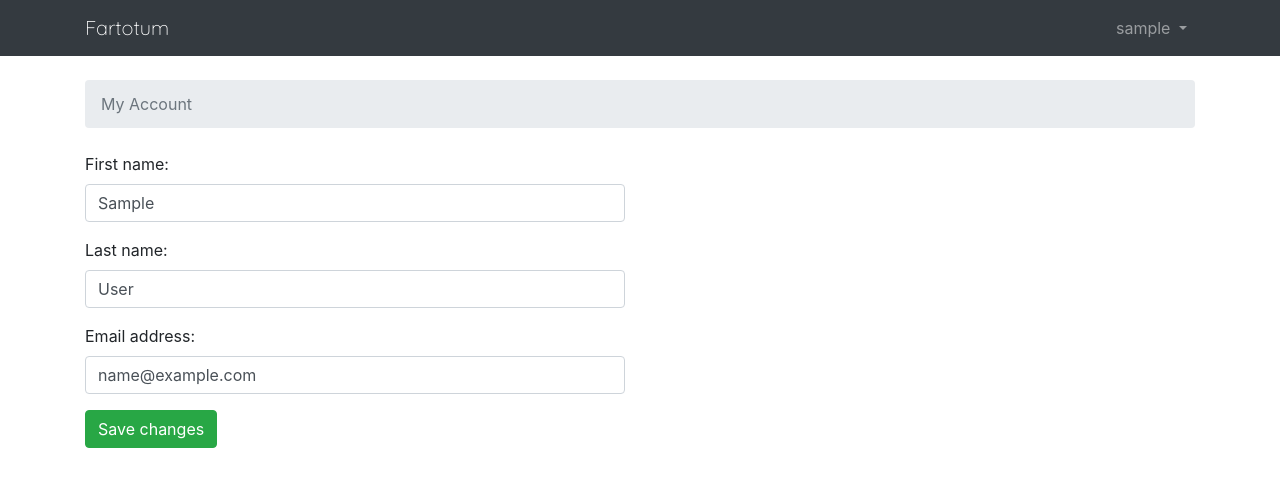
After one commit to edizbak/tuto_django, a Django app: page /settings/account in a window 1280 px wide. The commit adds this page. Shown: the top 487 px of the page. Run offline with Django 3.2, Linux system fonts and the light colour scheme; the visitor is signed in with stand-in values (Sample User, id 1); some libraries are stand-ins or nearby versions.

Commit message:
ajout vue 'my_account'

```diff
--- a/accounts/views.py
+++ b/accounts/views.py
@@ -1,6 +1,11 @@
 from django.contrib.auth import login
+from django.contrib.auth.decorators import login_required
 from django.contrib.auth.forms import UserCreationForm
+from django.contrib.auth.models import User
+from django.utils.decorators import method_decorator
 from django.shortcuts import render, redirect
+from django.urls import reverse_lazy
+from django.views.generic import UpdateView
 
 from .forms import SignUpForm
 
@@ -15,3 +20,14 @@ def signup(request):
 	else:
 		form = SignUpForm()
 	return render(request, 'signup.html', {'form': form})
+
+
+@method_decorator(login_required, name='dispatch')
+class UserUpdateView(UpdateView):
+	model = User
+	fields = ('first_name', 'last_name', 'email', )
+	template_name = 'my_account.html'
+	success_url = reverse_lazy('my_account')
+
+	def get_object(self):
+		return self.request.user
--- a/niouproj/urls.py
+++ b/niouproj/urls.py
@@ -44,6 +44,7 @@ urlpatterns = [
         auth_views.PasswordResetCompleteView.as_view(template_name='password_reset_complete.html'),
         name='password_reset_complete'),
 
+    path('settings/account', account_views.UserUpdateView.as_view(), name='my_account'),
     path('settings/password/',
         auth_views.PasswordChangeView.as_view(template_name='password_change.html'),
         name = 'password_change'),
--- a/templates/base.html
+++ b/templates/base.html
@@ -25,7 +25,7 @@
 		    				{{ user.username }}
 		    			</a>
 		    			<div class="dropdown-menu dropdown-menu-right" aria-labelledby="userMenu">
-		    				<a class="dropdown-item" href="#">Mon compte</a>
+		    				<a class="dropdown-item" href="{% url 'my_account' %}">Mon compte</a>
 		    				<a class="dropdown-item" href="{% url 'password_change' %}">Changer le mot de passe</a>
 		    				<div class="dropdown-divider"></div>
 		    				<a class="dropdown-item" href="{% url 'logout' %}">Déconnexion</a>
--- /dev/null
+++ b/templates/my_account.html
@@ -0,0 +1,19 @@
+{% extends 'base.html' %}
+
+{% block title %}My Account{% endblock %}
+
+{% block breadcrumb %}
+	<li class="breadcrumb-item active">My Account</li>
+{% endblock %}
+
+{% block content %}
+	<div class="row">
+		<div class="col-lg-6 col-md-8 col-sm-10">
+			<form method="post" novalidate>
+				{% csrf_token %}
+				{% include 'includes/form.html' %}
+				<button type="submit" class="btn btn-success">Save changes</button>
+			</form>
+		</div>
+	</div>
+{% endblock %}
```
